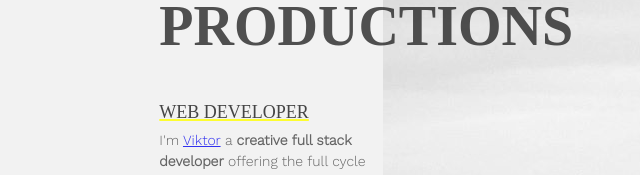
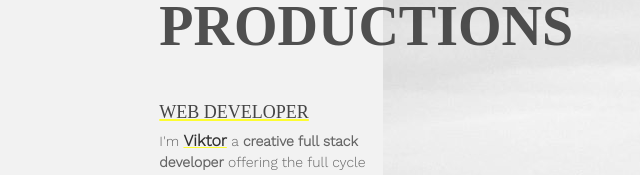
Before and after one commit to NoTocarProductions/NoTocarProductions, a plain HTML site: page index.html in a window 1280 px wide. Shown: the part 130-305 px from the top of the page, 165-805 px from the left. Drawn offline with Linux system fonts and the light colour scheme.

Commit message:
Update nav.css
added a VVT class

```diff
--- a/Style/nav.css
+++ b/Style/nav.css
@@ -1757,3 +1757,10 @@ p#blackText {
 }
 
 }
+
+.VVT {
+  text-decoration: underline solid yellow;
+  color: black;
+  font-weight: bold;
+  font-size: 16px;
+}
```
